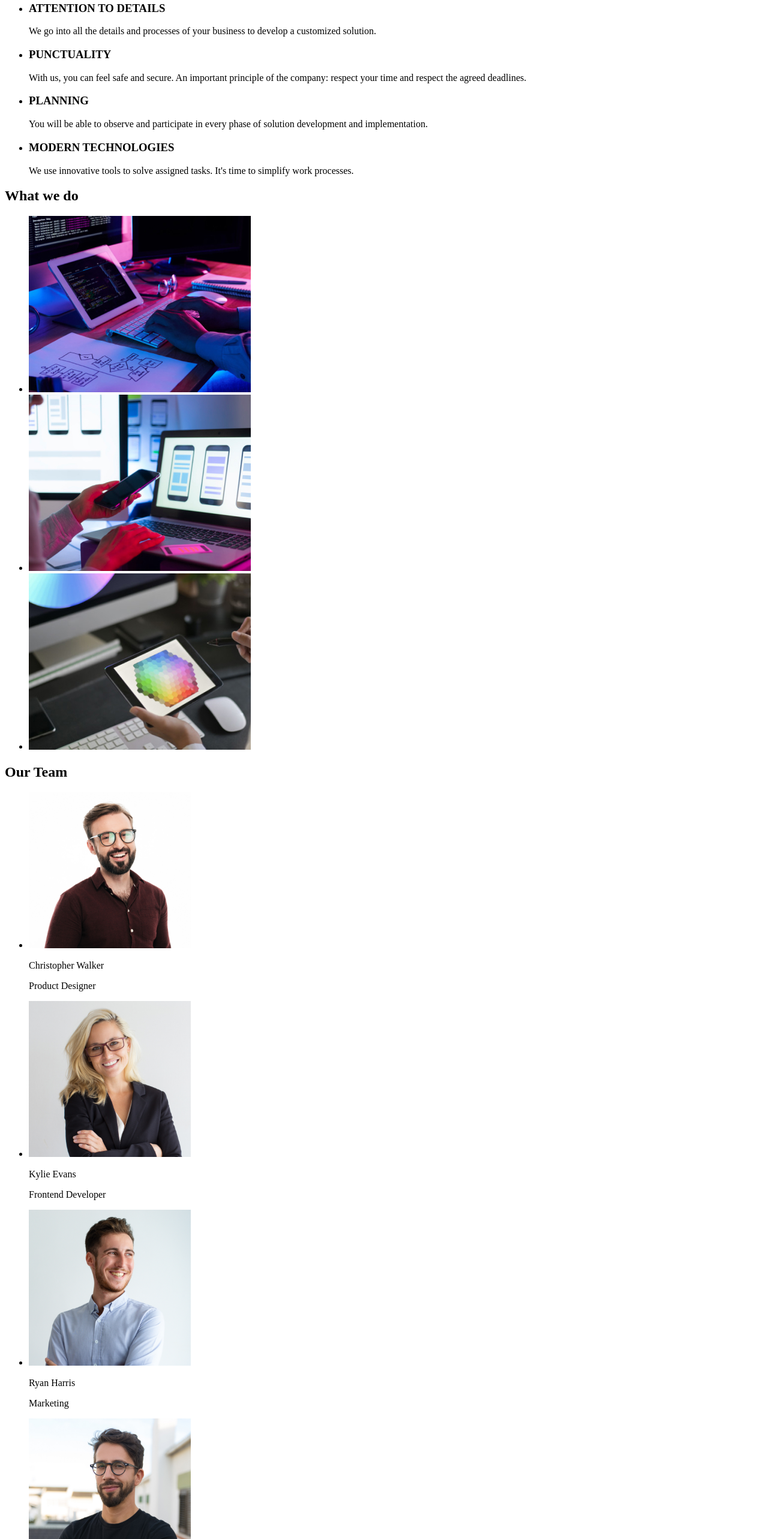
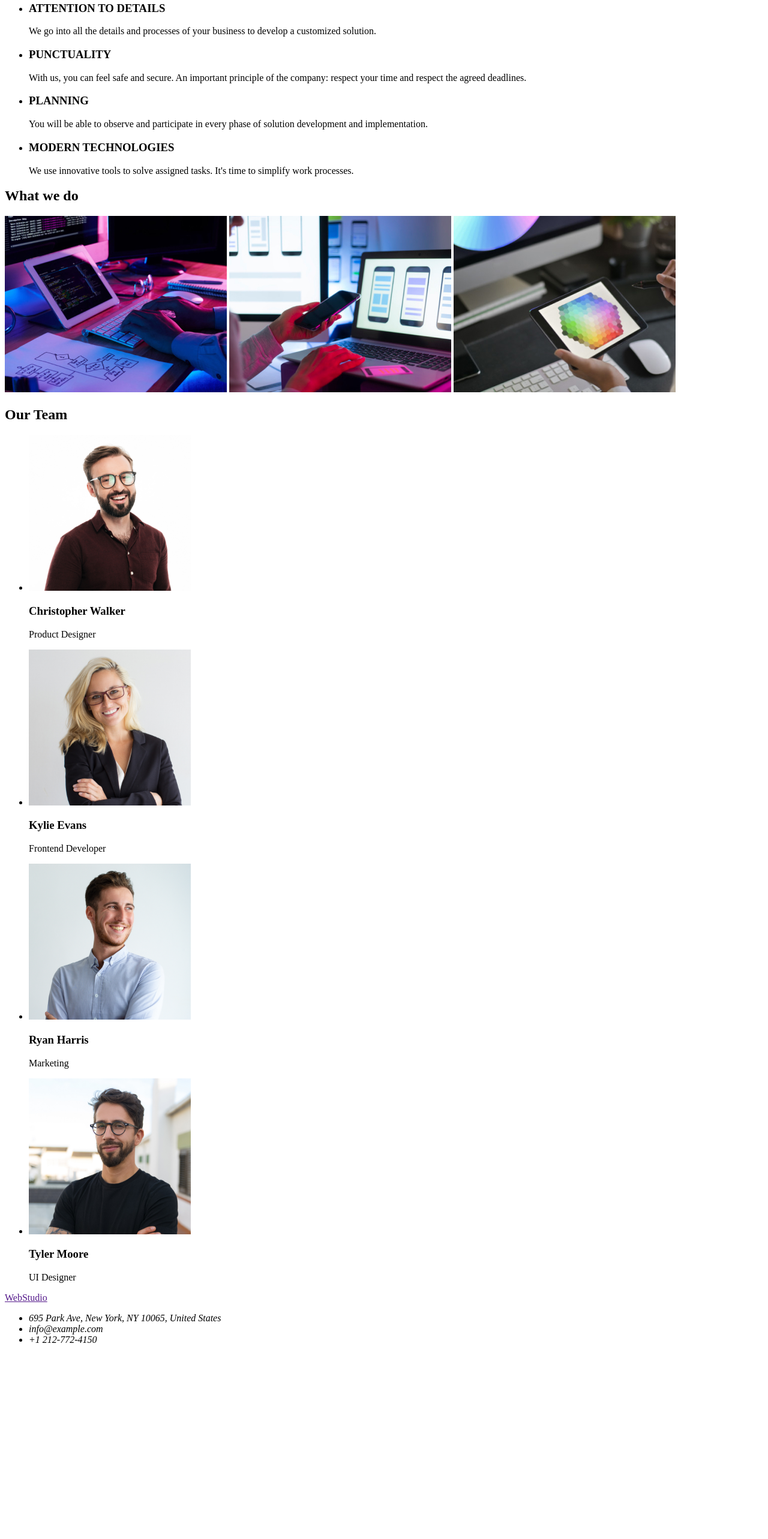
Before and after one commit to staci-bog/goit-markup-hw-01, a plain HTML site: page index.html in a window 1280 px wide. Shown: the part 234-2800 px from the top of the page at 60% size. After the commit the page ends 2493 px from the top, so only its background shows below. Drawn offline with Linux system fonts and the light colour scheme.

Commit message:
changes in main

```diff
--- a/index.html
+++ b/index.html
@@ -10,9 +10,7 @@
     <!--Heder-->
     <header>
         <nav>
-            <a href="">
-                WebStudio
-            </a>
+            <a href="">WebStudio</a>
             <ul>
                 <li><a href="">Studio</a></li>
                 <li><a href="">Portfolio</a></li>
@@ -34,8 +32,7 @@
             </section>
         </div>
         <!--Quality-->
-        <div>
-            <section>
+        <section>
                 <!--<h2>Our quality<h2>-->
                     <ul>
                         <li>
@@ -64,59 +61,53 @@
                             </p>
                         </li>
                     </ul>
-            </section>
-        </div>
+        </section>
+
        <!--What we do-->
-       <div>
         <section>
             <h2>What we do</h2>
-            <ul>
-                <li>
-                    <img src="./images/what we do/img.jpg" alt="creat a code" width="370" height="294"></imgsrc>
-                </li>
-                <li>
-                    <img src="./images/what we do/img (1).jpg" alt="mobile version" width="370" height="294"></imgsrc>
-                </li>
-                <li>
-                    <img src="./images/what we do/img (2).jpg" alt="color design" width="370" height="294"></imgsrc>
-                </li>
-            </ul>
+            <img src="./images/whatwedo/img.jpg" alt="creat a code" width="370" height="294" />
+            <img src="./images/whatwedo/img1.jpg" alt="mobile version" width="370" height="294" />
+            <img src="./images/whatwedo/img2.jpg" alt="color design" width="370" height="294" />
         </section>
-       </div>
         <!--Team-->
-        <div>
-            <section>
+        <section>
                 <h2>Our Team</h2>
                 <ul>
                     <li>
-                        <img src="./images/team/Christopher Walker.jpg" alt="Christopher's photo" width="270" height="260"></imgsrc>
-                        <p>Christopher Walker</p>
+                        <img src="./images/team/Christopher.jpg" alt="Christopher's photo" width="270" height="260" />
+                        <h3>Christopher Walker</h3>
                         <p>Product Designer</p>
                     </li>
                     <li>
-                        <img src="./images/team/Kylie Evans.jpg" alt="Kylie's photo" width="270" height="260"></imgsrc>
-                        <p>Kylie Evans</p>
+                        <img src="./images/team/Kylie.jpg" alt="Kylie's photo" width="270" height="260" />
+                        <h3>Kylie Evans</h3>
                         <p>Frontend Developer</p>
                     </li>
                     <li>
-                        <img src="./images/team/Ryan Harris.jpg" alt="Ryan's photo" width="270" height="260"></imgsrc>
-                        <p>Ryan Harris</p>
+                        <img src="./images/team/Ryan.jpg" alt="Ryan's photo" width="270" height="260" />
+                        <h3>Ryan Harris</h3>
                         <p>Marketing</p>
                     </li>
                     <li>
-                        <img src="./images/team/Tyler Moore.jpg" alt="Tyler's photo" width="270" height="260"></imgsrc>
-                        <p>Tyler Moore</p>
+                        <img src="./images/team/Tyler.jpg" alt="Tyler's photo" width="270" height="260" />
+                        <h3>Tyler Moore</h3>
                         <p>UI Designer</p>
                     </li>
                 </ul>
-            </section>
-
-        </div>
+        </section>
 
     </main>
     <!--Footer-->
     <footer>
-        <address></address>
+        <a href="">WebStudio</a>
+        <address>
+            <ul>
+                <li>695 Park Ave, New York, NY 10065, United States </li>
+                <li>info@example.com</li>
+                <li>+1 212-772-4150</li>
+            </ul>
+        </address>
 
     </footer>
 
```
Also changed, not shown: images/team/Christopher.jpg (renamed from images/team/Christopher Walker.jpg), images/team/Kylie.jpg (renamed from images/team/Kylie Evans.jpg), images/team/Ryan.jpg (renamed from images/team/Ryan Harris.jpg), images/team/Tyler.jpg (renamed from images/team/Tyler Moore.jpg), images/whatwedo/img.jpg (renamed from images/what we do/img.jpg), images/whatwedo/img1.jpg (renamed from images/what we do/img (1).jpg), images/whatwedo/img2.jpg (renamed from images/what we do/img (2).jpg).
